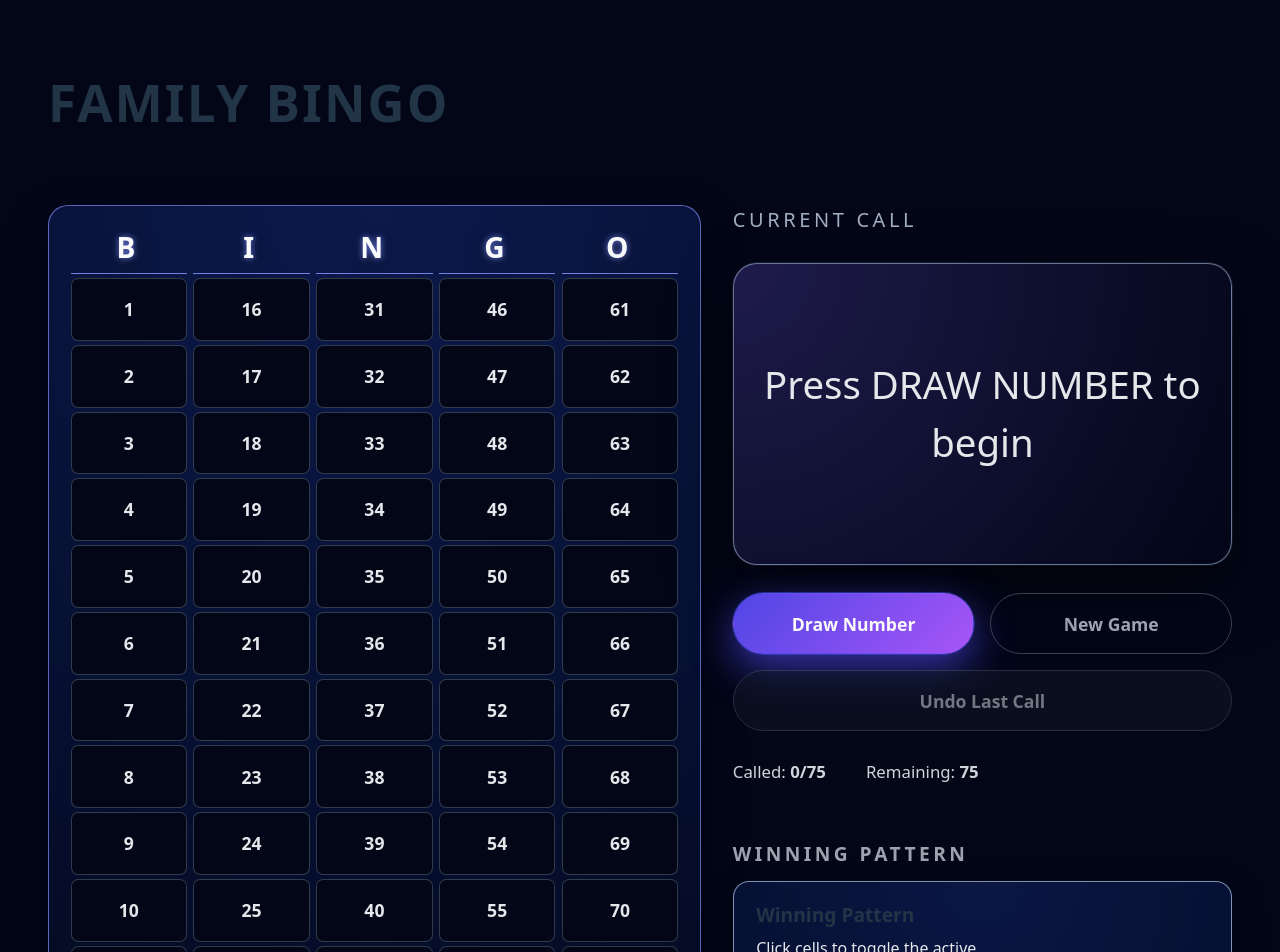
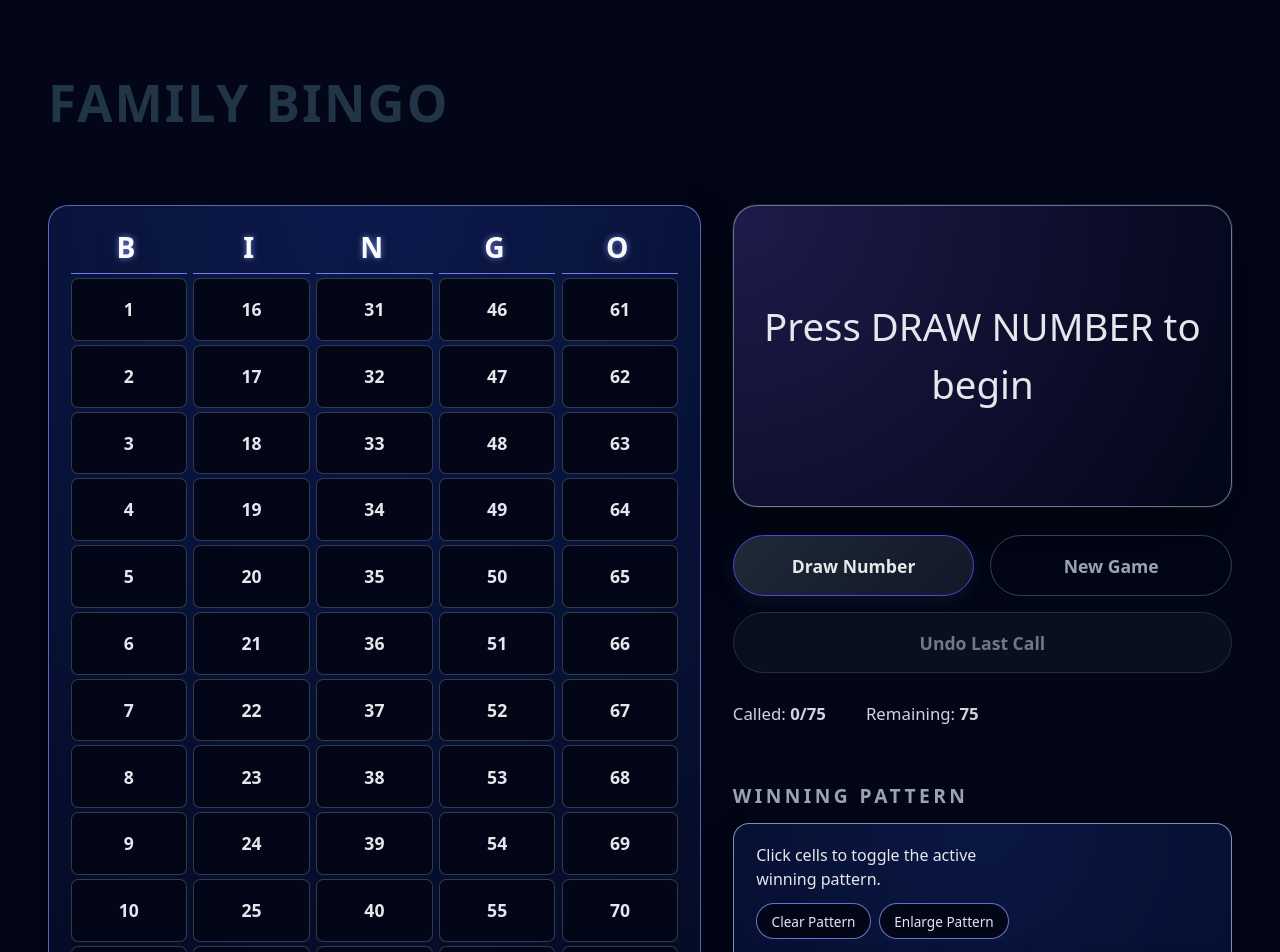
Before and after one commit to dianeatienza/bingo-draw-machine, a React (Vite) app: page / in a window 1280 px wide. Shown: the top 952 px of the page. Built offline with nearby package versions, Linux system fonts and the light colour scheme.

Commit message:
Updated call history behavior

```diff
--- a/src/App.css
+++ b/src/App.css
@@ -122,18 +122,17 @@
 }
 
 .bingo-button.primary {
-  background: linear-gradient(135deg, #4f46e5, #a855f7);
-  color: #f9fafb;
-  box-shadow:
-    0 14px 40px rgba(79, 70, 229, 0.7),
-    0 0 0 1px rgba(30, 64, 175, 0.7);
+  background: linear-gradient(135deg, #1f2937, #111827);
+  color: #e5e7eb;
+  border-color: #4f46e5;
+  box-shadow: 0 6px 16px rgba(15, 23, 42, 0.7);
 }
 
 .bingo-button.primary:hover:not(:disabled) {
   transform: translateY(-1px);
   box-shadow:
-    0 20px 55px rgba(129, 140, 248, 0.8),
-    0 0 0 1px rgba(55, 65, 81, 0.4);
+    0 10px 24px rgba(15, 23, 42, 0.9),
+    0 0 0 1px rgba(79, 70, 229, 0.5);
 }
 
 .bingo-button.secondary {
--- a/src/App.tsx
+++ b/src/App.tsx
@@ -181,9 +181,9 @@ function App() {
               {callHistoryNumbers.length === 0 ? (
                 <p className="bingo-history-empty">No numbers called yet.</p>
               ) : (
-                [...callHistoryNumbers]
+                callHistoryNumbers
+                  .slice(-50)
                   .reverse()
-                  .slice(0, 50)
                   .map((n) => (
                     <div key={n.value} className="bingo-history-item">
                       <span className="bingo-history-code">
@@ -197,7 +197,7 @@ function App() {
         </section>
 
         <section className="bingo-control-panel">
-          <div className="bingo-now-label">Current Call</div>
+          {/* <div className="bingo-section-title">Current Call</div> */}
           <div className="bingo-now-number">
             {lastCalled ? (
               <>
@@ -205,9 +205,9 @@ function App() {
                   {getBingoLetter(lastCalled.value)}
                 </span>
                 <span className="bingo-now-value">{lastCalled.value}</span>
-                <span className="bingo-now-code">
+                {/* <span className="bingo-now-code">
                   {getBingoLetter(lastCalled.value)}-{lastCalled.value}
-                </span>
+                </span> */}
               </>
             ) : (
               <span className="bingo-now-placeholder">
@@ -259,10 +259,9 @@ function App() {
             <div className="bingo-pattern">
               <div className="bingo-pattern-header-row">
                 <div className="bingo-pattern-text">
-                  <div className="bingo-pattern-name">Winning Pattern</div>
+                  {/* <div className="bingo-pattern-name">Winning Pattern</div> */}
                   <div className="bingo-pattern-description">
-                    Click cells to toggle the active winning pattern. This does
-                    not affect called numbers.
+                    Click cells to toggle the active winning pattern.
                   </div>
                 </div>
                 <div className="bingo-pattern-actions">
```
